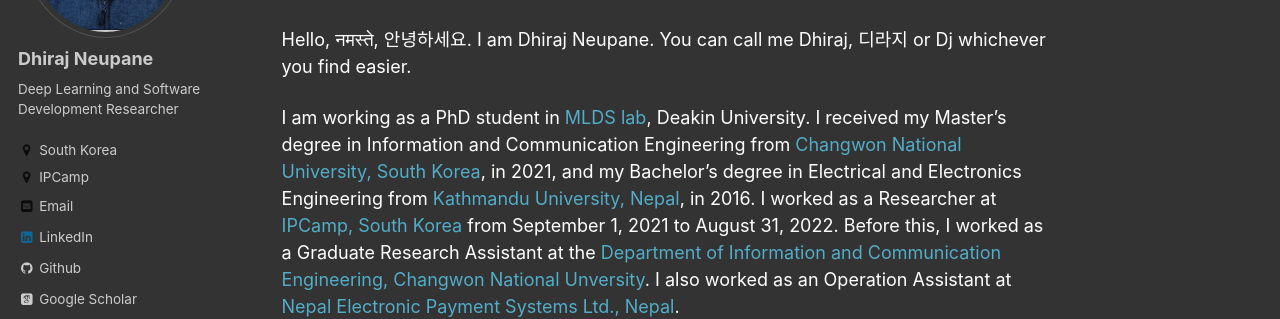
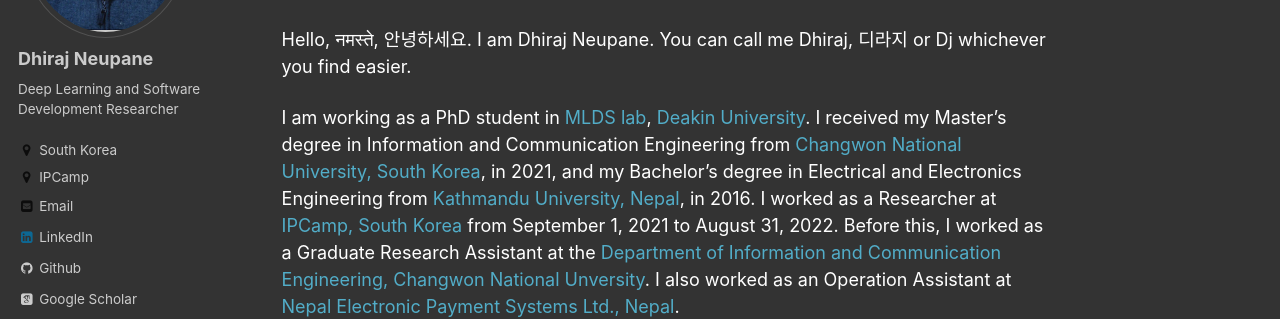
Before and after one commit to dhirajneupane/academicPortfolio, a Jekyll site: the page built from _pages/about.md, in a window 1280 px wide and 1128 px high. Shown: the part 296-615 px from the top of the window. Built offline with Jekyll 4.4.1, drawn with Linux system fonts in a browser that asks for light colours; some web fonts are replaced; part of the change alters nothing that is shown.

```diff
--- a/_pages/about.md
+++ b/_pages/about.md
@@ -13,7 +13,7 @@ redirect_from:
 
 Hello, नमस्ते, 안녕하세요. I am Dhiraj Neupane. You can call me Dhiraj, 디라지 or Dj whichever you find easier.
 
-I am working as a PhD student in [MLDS lab](https://deakin-mlds.github.io/index.html), Deakin University. I received my Master's degree in Information and Communication Engineering from [Changwon National University, South Korea](https://www.changwon.ac.kr/eng/main.do){:target="_blank"}, in 2021, and my Bachelor's degree in Electrical and Electronics Engineering from [Kathmandu University, Nepal](https://ku.edu.np/){:target="_blank"}, in 2016. I worked as a Researcher at [IPCamp, South Korea](http://www.ipcamp.co.kr){:target="_blank"} from September 1, 2021 to August 31, 2022. Before this, I worked as a Graduate Research Assistant at the [Department of Information and Communication Engineering, Changwon National Unversity](https://www.changwon.ac.kr/eng/cm/cntnts/cntntsView.do?mi=11228&cntntsId=4240){:target="_blank"}. I also worked as an Operation Assistant at [Nepal Electronic Payment Systems Ltd., Nepal](https://neps.com.np/){:target="_blank"}.
+I am working as a PhD student in [MLDS lab](https://deakin-mlds.github.io/index.html), [Deakin University](https://www.deakin.edu.au/). I received my Master's degree in Information and Communication Engineering from [Changwon National University, South Korea](https://www.changwon.ac.kr/eng/main.do){:target="_blank"}, in 2021, and my Bachelor's degree in Electrical and Electronics Engineering from [Kathmandu University, Nepal](https://ku.edu.np/){:target="_blank"}, in 2016. I worked as a Researcher at [IPCamp, South Korea](http://www.ipcamp.co.kr){:target="_blank"} from September 1, 2021 to August 31, 2022. Before this, I worked as a Graduate Research Assistant at the [Department of Information and Communication Engineering, Changwon National Unversity](https://www.changwon.ac.kr/eng/cm/cntnts/cntntsView.do?mi=11228&cntntsId=4240){:target="_blank"}. I also worked as an Operation Assistant at [Nepal Electronic Payment Systems Ltd., Nepal](https://neps.com.np/){:target="_blank"}.
 
 Apart from academics, I was also envolved in various clubs and organizations. I served as the President of [Society of Electrical and Electronics Engineers Kathamndu University (SEEE- KU)](http://seee.ku.edu.np/board-members-2015-16/){:target="_blank"}, for the year 2015-16. I  also worked as the Joint Secretary and Executive member of [Amnesty International Kathmandu University Youth Network (AIKUYN)](https://www.facebook.com/aikuyn/){:target="_blank"} for the year 2014-15 and 2013-14 respectively.
 
```
